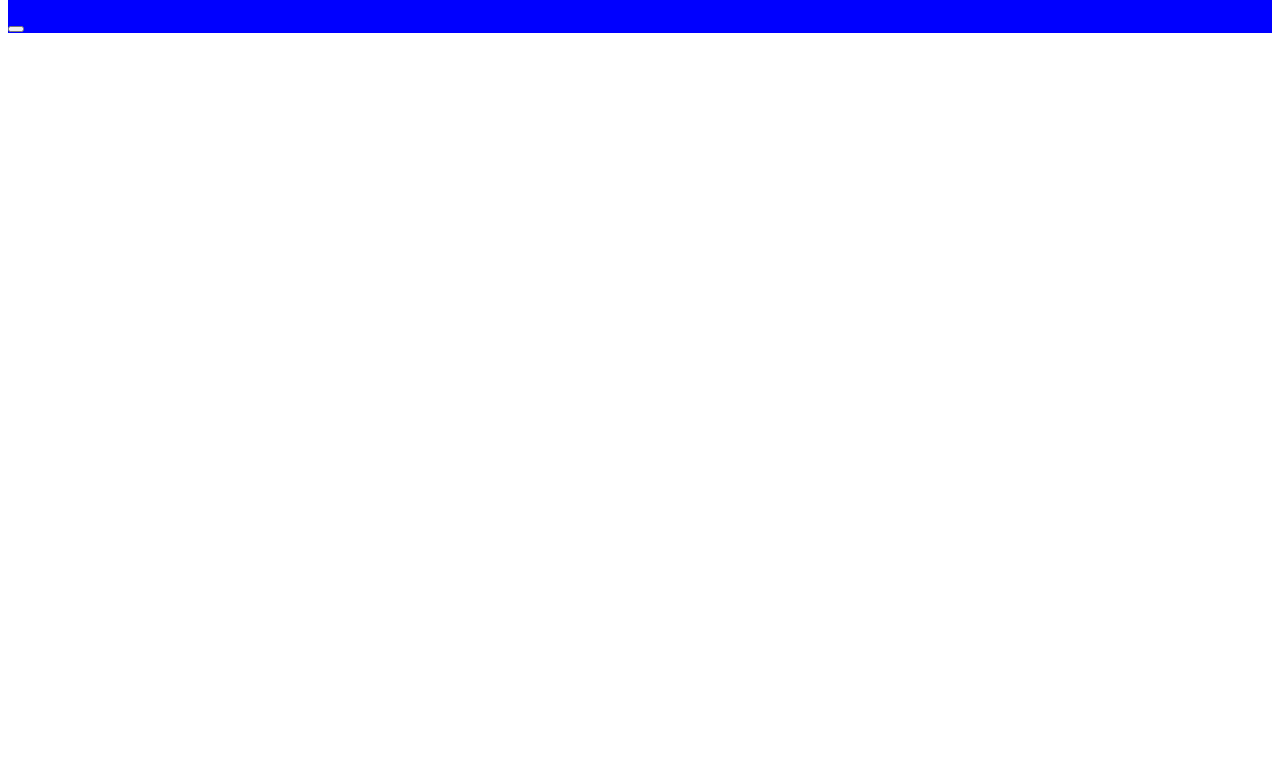
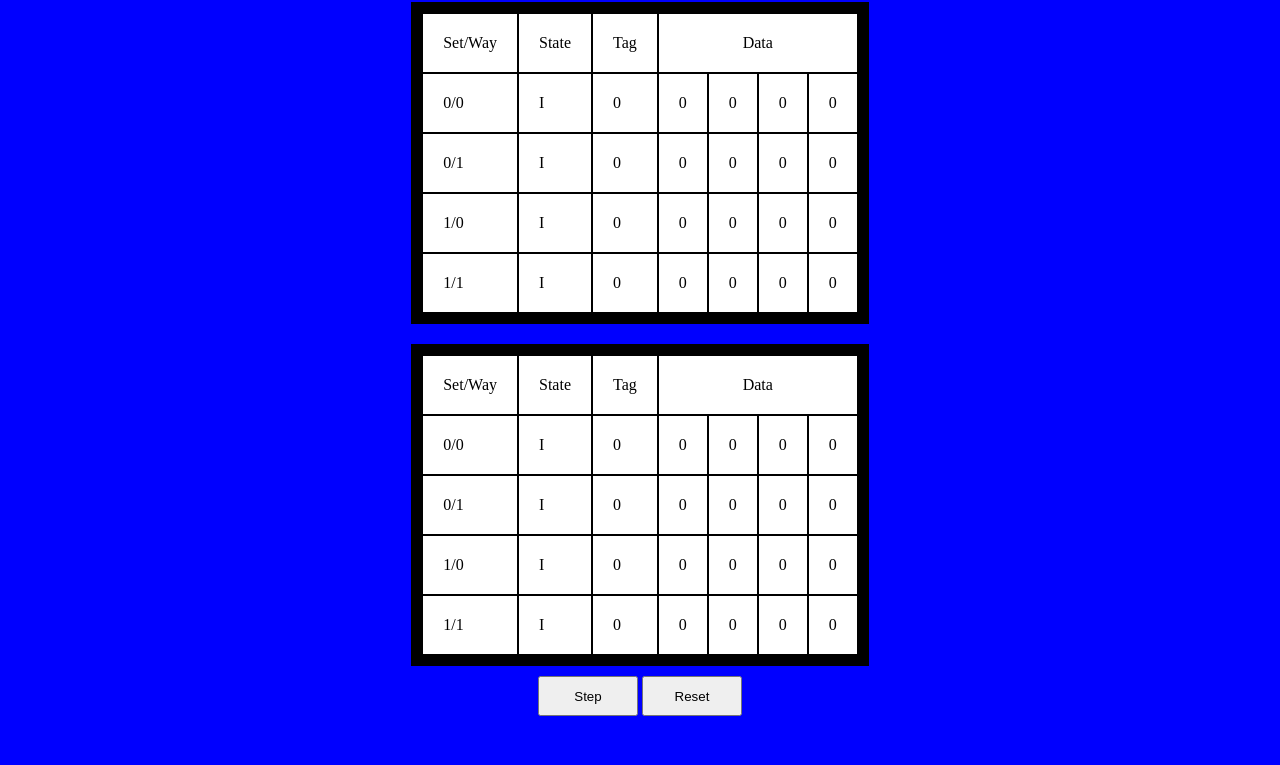
Before and after one commit to Zebony919/Multiprocessor-cache-simulator, a website built with Vite: page index.html in a window 1280 px wide. Shown: the part 35-800 px from the top of the page. Built offline with nearby package versions, Linux system fonts and the light colour scheme.

Commit message:
feat: basic UI and cache renderer

```diff
--- a/index.html
+++ b/index.html
@@ -9,7 +9,21 @@
   </head>
 
   <body>
-    <div id="app"></div>
+    <div id="app">
+      <div id="header">
+        <p>Multi-processor Cache Simulator</p>
+      </div>
+
+      <div id="cache-container">
+        <div id="caches"></div>
+
+        <div id="cache-buttons">
+          <button id="step">Step</button>
+          <button id="reset">Reset</button>
+        </div>
+      </div>
+    </div>
+
     <script type="module" src="/src/main.ts"></script>
   </body>
 </html>
--- a/src/main.ts
+++ b/src/main.ts
@@ -1,6 +1,78 @@
 import './style.css'
+import { Memory } from './memory.ts';
+import { SetAssociativeCache } from './cache.ts';
+import { System, type StepResult, type Op } from './system.ts';
 
-document.querySelector<HTMLDivElement>('#app')!.innerHTML = `
-<p>Hello Cache World</p>
-<button id="counter"></button>
-`
+let numCaches = 2;
+const memory = new Memory();
+const system = new System(numCaches, memory);
+
+memory.write(0x0000, 12);
+
+const program: Op[] = [
+    { cacheId: 0, type: 'R', address: 0x0000 },
+    { cacheId: 0, type: 'W', address: 0x0000, value: 99 },
+
+    { cacheId: 1, type: 'R', address: 0x0000 },
+    { cacheId: 1, type: 'W', address: 0x0000, value: 50 },
+];
+
+system.load(program);
+
+function render(lastStep: StepResult | null): void {
+    // Render current step of whole application
+    const cacheDiv = document.getElementById("caches");
+    cacheDiv!.replaceChildren();
+
+    for (let i = 0; i < numCaches; i++) {
+        cacheDiv!.appendChild(renderCache(system.fetchCache(i)));
+    }
+};
+
+function renderCache(cache: SetAssociativeCache): HTMLElement {
+    // Render a single cache
+    const table = document.createElement("table");
+    const body = table.createTBody();
+
+    const headerRow = body.insertRow();
+    headerRow.insertCell().textContent = "Set/Way";
+    headerRow.insertCell().textContent = "State";
+    headerRow.insertCell().textContent = "Tag";
+
+    const dataHeader = document.createElement("td");
+    dataHeader.colSpan = 4;
+    dataHeader.textContent = "Data";
+    dataHeader.style.textAlign = "center";
+    headerRow.appendChild(dataHeader);
+
+    for (let set = 0; set < cache.numSets; set++) {
+        for (let way = 0; way < cache.numWays; way++) {
+            const foundLine = cache.fetchLineIndicies(set, way);
+            const data = foundLine.data;
+
+            const row = body.insertRow();
+            row.insertCell().textContent = `${set}/${way}`;
+            row.insertCell().textContent = foundLine.state;
+            row.insertCell().textContent = String(foundLine.tag);
+
+            data.forEach((value: number) => {
+                const cell = row.insertCell();
+                cell.textContent = String(value);
+            })
+        }
+    }
+
+    return table;
+};
+
+const stepButton = document.getElementById("step");
+stepButton!.addEventListener('click', () => {
+    // Move Cache through one step in the program
+    const curStep = system.step();
+
+    if (curStep != null) {
+        render(curStep);
+    }
+});
+
+render(null);
--- a/src/style.css
+++ b/src/style.css
@@ -1,3 +1,46 @@
+* {
+  margin: 0;
+  padding: 0;
+}
+
 #app {
+  width: 100%;
+  min-height: 100vh;
   background-color: blue;
 }
+
+#header {
+  background-color: red;
+  text-align: center;
+  font-size: 24px;
+}
+
+#caches {
+  width: 100%;
+  display: grid;
+  place-items: center;
+  grid-template-columns: 1fr;
+}
+
+#cache-container {
+  width: 100%;
+  display: flex;
+  flex-direction: column;
+  align-items: center;
+}
+
+#step, #reset {
+  width: 100px;
+  height: 40px;
+}
+
+table {
+  background-color: black;
+  padding: 10px;
+  margin: 10px;
+}
+
+td {
+  background-color: white;
+  padding: 20px;
+}
--- a/src/system.ts
+++ b/src/system.ts
@@ -30,7 +30,7 @@ export class System {
         this.mainMemory = memory;
 
         this.caches = Array.from({ length: numCaches},
-            (_, i) => new SetAssociativeCache(i, this.mainMemory, 2, 2, 2)
+            (_, i) => new SetAssociativeCache(i, this.mainMemory, 4, 2, 2)
         )
     }
 
```
Also changed, not shown: src/tests/system.test.ts (+8 -7 lines).
